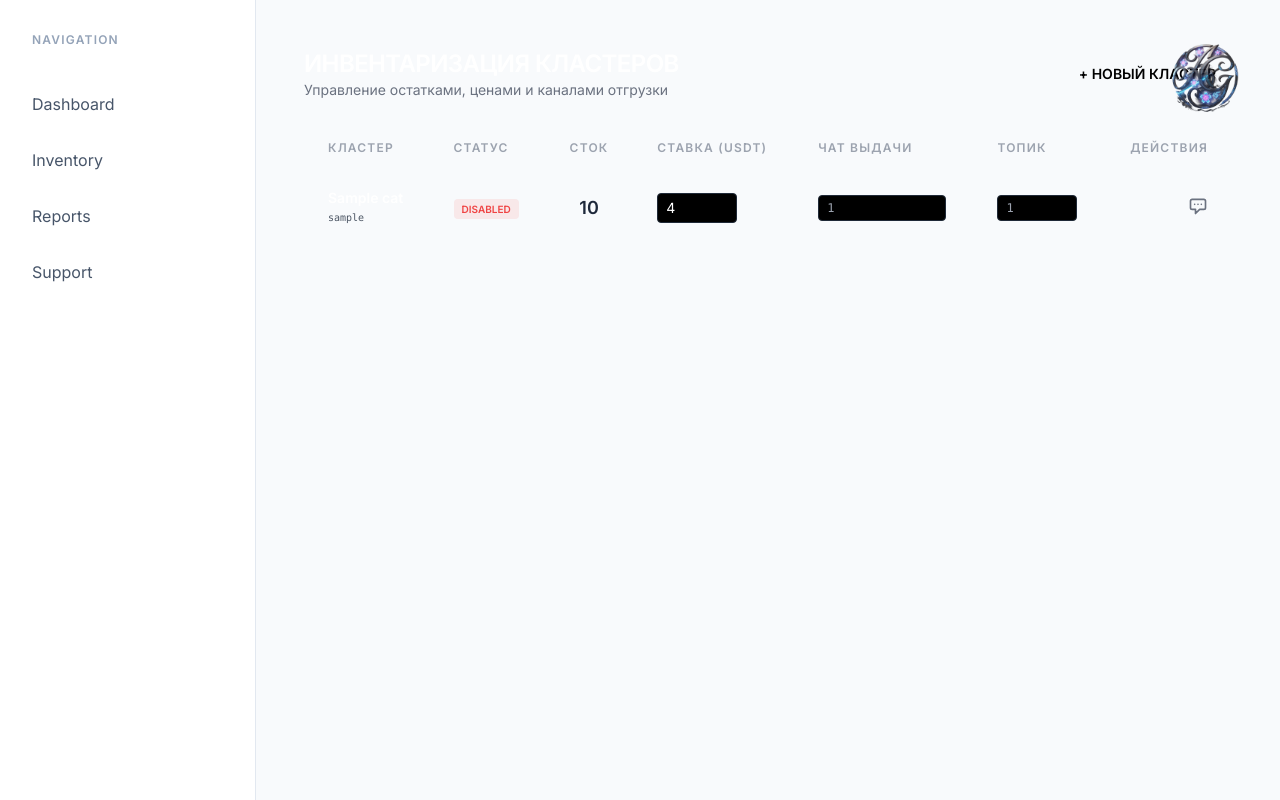
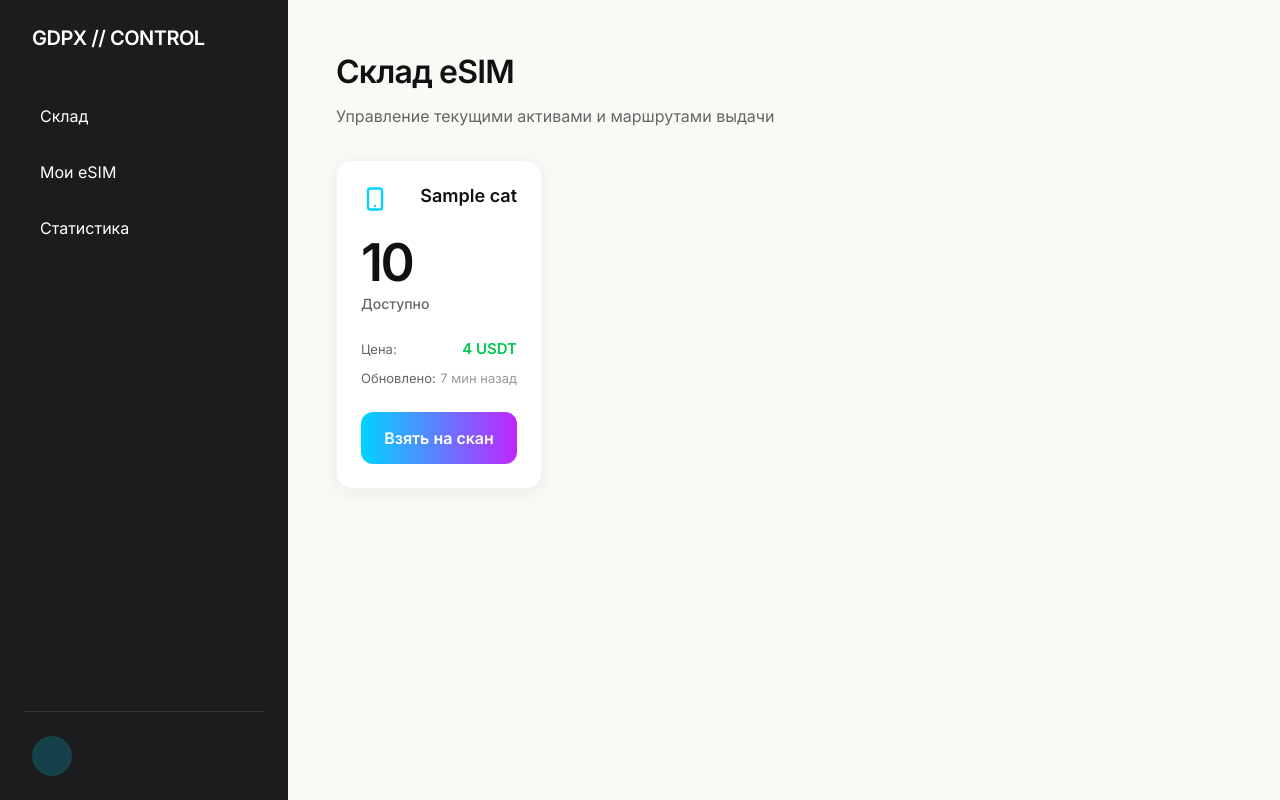
Before and after one commit to murkak23-afk/gdpx_academy, a Python web app: template src/api/templates/inventory.html in a window 1280 px wide. Run offline with Jinja, Linux system fonts and the light colour scheme; the template is opened without the code that fills it: most values are stand-ins (such as "Sample title", 1, 10 or a date in 2020); some libraries are stand-ins or nearby versions.

Commit message:
sync: force update all templates and styles

```diff
--- a/src/api/templates/base.html
+++ b/src/api/templates/base.html
@@ -3,48 +3,71 @@
 <head>
     <meta charset="UTF-8">
     <meta name="viewport" content="width=device-width, initial-scale=1.0">
-    <title>{% block title %}GDPX // NEXUS{% endblock %}</title>
+    <title>{% block title %}GDPX // CONTROL{% endblock %}</title>
     <script src="https://cdn.tailwindcss.com"></script>
-    <script src="https://unpkg.com/htmx.org@1.9.10"></script>
-    <script defer src="https://unpkg.com/alpinejs@3.x.x/dist/cdn.min.js"></script>
-    <link href="https://fonts.googleapis.com/css2?family=Inter:wght@300;400;500;600&display=swap" rel="stylesheet">
-
+    <script>
+        tailwind.config = {
+            theme: {
+                extend: {
+                    colors: {
+                        nexus: {
+                            cyan: '#00D4FF',
+                            sakura: '#C026FF',
+                            bg: '#FAF9F6',
+                            sidebar: '#1C1C1E',
+                            text: '#111111',
+                            muted: '#666666'
+                        }
+                    },
+                    boxShadow: {
+                        'neon': '0 0 15px rgba(0, 212, 255, 0.2)',
+                    }
+                }
+            }
+        }
+    </script>
+    <link href="https://fonts.googleapis.com/css2?family=Inter:wght@400;500;600&display=swap" rel="stylesheet">
     <style>
-        body { background-color: #F8FAFC; color: #1E293B; font-family: 'Inter', sans-serif; }
-        .glass-panel {
-            background: rgba(255, 255, 255, 0.7);
-            backdrop-filter: blur(12px);
-            border: 1px solid rgba(226, 232, 240, 0.8);
-        }
-        .sidebar-item-active { background: #00d2ff !important; color: white !important; }
+        body { font-family: 'Inter', sans-serif; }
+        .sidebar-active { background: linear-gradient(90deg, #00D4FF 0%, #C026FF 100%); color: white; }
     </style>
 </head>
-<body class="h-screen overflow-hidden flex">
-
-    <!-- Логотип в правом верхнем углу -->
-    <div class="fixed top-8 right-8 z-50">
-        <img src="/assets/logo.png" class="w-24 h-auto opacity-90 hover:opacity-100 transition-opacity" alt="GDPX Logo">
-    </div>
+<body class="bg-nexus-bg text-nexus-text h-screen flex">
 
     <!-- Sidebar -->
-    <aside class="w-64 bg-white border-r border-slate-200 flex flex-col z-20">
-        <div class="p-8">
-            <h2 class="text-xs font-bold text-slate-400 uppercase tracking-widest">Navigation</h2>
+    <aside class="w-72 bg-nexus-sidebar text-white flex flex-col p-6">
+        <div class="mb-10 px-2">
+            <h1 class="text-xl font-bold tracking-tight">GDPX // CONTROL</h1>
         </div>
 
-        <nav class="flex-1 px-4 space-y-2">
-            <a href="/nexus" class="block py-3 px-4 rounded-xl transition-all {% if active_page == 'dashboard' %}sidebar-item-active shadow-lg shadow-blue-500/20{% else %}text-slate-600 hover:bg-slate-100{% endif %}">Dashboard</a>
-            <a href="/nexus/inventory" class="block py-3 px-4 rounded-xl transition-all {% if active_page == 'inventory' %}sidebar-item-active shadow-lg{% else %}text-slate-600 hover:bg-slate-100{% endif %}">Inventory</a>
-            <a href="/nexus/reports" class="block py-3 px-4 rounded-xl transition-all {% if active_page == 'reports' %}sidebar-item-active shadow-lg{% else %}text-slate-600 hover:bg-slate-100{% endif %}">Reports</a>
-            <a href="/nexus/tickets" class="block py-3 px-4 rounded-xl transition-all {% if active_page == 'tickets' %}sidebar-item-active shadow-lg{% else %}text-slate-600 hover:bg-slate-100{% endif %}">Support</a>
+        <nav class="flex-1 space-y-2">
+            <!-- Ролевое меню -->
+            {% if user.role == 'ADMIN' %}
+            <a href="/nexus" class="block py-3 px-4 rounded-xl hover:bg-white/5 transition">Dashboard</a>
+            <a href="/nexus/admin" class="block py-3 px-4 rounded-xl hover:bg-white/5 transition">Управление ботами</a>
+            {% endif %}
+
+            <a href="/nexus/inventory" class="block py-3 px-4 rounded-xl hover:bg-white/5 transition">Склад</a>
+            <a href="/nexus/my-esim" class="block py-3 px-4 rounded-xl hover:bg-white/5 transition">Мои eSIM</a>
+            <a href="/nexus/reports" class="block py-3 px-4 rounded-xl hover:bg-white/5 transition">Статистика</a>
         </nav>
+
+        <div class="mt-auto border-t border-white/10 pt-6 px-2">
+            <div class="flex items-center gap-3">
+                <div class="w-10 h-10 rounded-full bg-nexus-cyan/20 flex items-center justify-center font-bold text-nexus-cyan">
+                    {{ user.username[0]|upper }}
+                </div>
+                <div>
+                    <div class="text-sm font-semibold">{{ user.username }}</div>
+                    <div class="text-xs text-nexus-muted">{{ user.role }}</div>
+                </div>
+            </div>
+        </div>
     </aside>
 
-    <!-- Main Content -->
+    <!-- Main -->
     <main class="flex-1 overflow-y-auto p-12">
-        <div class="max-w-[1600px] mx-auto">
-            {% block content %}{% endblock %}
-        </div>
+        {% block content %}{% endblock %}
     </main>
 
 </body>
--- /dev/null
+++ b/src/api/templates/components/cards.html
@@ -0,0 +1,41 @@
+{% macro inventory_card(category, stock_count) %}
+<div class="group bg-white p-6 rounded-[16px] border border-slate-100 shadow-[0_4px_20px_rgba(17,17,17,0.06)]
+            hover:shadow-[0_10px_30px_rgba(0,212,255,0.18)] hover:-translate-y-1 transition-all duration-300 ease-out">
+
+    <!-- Заголовок -->
+    <div class="flex justify-between items-start mb-6">
+        <div class="text-[#00D4FF] group-hover:text-[#C026FF] transition-colors duration-300">
+            <svg class="w-7 h-7" fill="none" stroke="currentColor" viewBox="0 0 24 24">
+                <path stroke-linecap="round" stroke-linejoin="round" stroke-width="2" d="M12 18h.01M8 21h8a2 2 0 002-2V5a2 2 0 00-2-2H8a2 2 0 00-2 2v14a2 2 0 002 2z"/>
+            </svg>
+        </div>
+        <div class="text-right font-semibold text-[18px] text-[#111111] leading-tight">{{ category.title }}</div>
+    </div>
+
+    <!-- Данные -->
+    <div class="mb-6">
+        <div class="text-[52px] font-semibold tracking-tighter text-[#111111] leading-none">{{ stock_count }}</div>
+        <div class="text-[14px] text-[#666666] font-medium mt-1">Доступно</div>
+    </div>
+
+    <!-- Инфо-блоки -->
+    <div class="space-y-2 mb-6">
+        <div class="flex items-center justify-between">
+            <span class="text-[13px] text-[#666666]">Цена:</span>
+            <span class="text-[15px] font-semibold text-[#00C853]">{{ category.payout_rate }} USDT</span>
+        </div>
+        <div class="flex items-center justify-between">
+            <span class="text-[13px] text-[#666666]">Обновлено:</span>
+            <span class="text-[13px] text-[#999]">7 мин назад</span>
+        </div>
+    </div>
+
+    <!-- Кнопка действия -->
+    <button onclick="openModal('{{ category.id }}')"
+            class="w-full h-[52px] rounded-[12px] font-semibold text-white text-[16px]
+                   bg-gradient-to-r from-[#00D4FF] to-[#C026FF]
+                   hover:shadow-[0_0_25px_rgba(0,212,255,0.4)] active:scale-[0.98] transition-all">
+        Взять на скан
+    </button>
+</div>
+{% endmacro %}
--- a/src/api/templates/inventory.html
+++ b/src/api/templates/inventory.html
@@ -1,90 +1,40 @@
 {% extends "base.html" %}
+{% import "components/cards.html" as cards %}
 
 {% block title %}GDPX // INVENTORY{% endblock %}
 
 {% block content %}
-<div class="space-y-6">
-    <div class="flex justify-between items-center">
+<div class="space-y-8">
+    <!-- Header -->
+    <div class="flex justify-between items-end">
         <div>
-            <h1 class="text-2xl font-bold text-white uppercase tracking-tight">Инвентаризация кластеров</h1>
-            <p class="text-gray-500 text-sm">Управление остатками, ценами и каналами отгрузки</p>
+            <h1 class="text-[32px] font-semibold text-[#111111] tracking-tight">Склад eSIM</h1>
+            <p class="text-[#666666] mt-2">Управление текущими активами и маршрутами выдачи</p>
         </div>
-        <button class="bg-accent text-black px-4 py-2 rounded-lg font-bold text-sm hover:opacity-80 transition-all">
-            + НОВЫЙ КЛАСТЕР
-        </button>
     </div>
 
-    <!-- Таблица -->
-    <div class="bg-premium rounded-2xl premium-border overflow-hidden sakura-shadow">
-        <table class="w-full text-left border-collapse">
-            <thead class="bg-white/5 text-gray-400 text-xs uppercase tracking-widest">
-                <tr>
-                    <th class="px-6 py-4 font-semibold">Кластер</th>
-                    <th class="px-6 py-4 font-semibold">Статус</th>
-                    <th class="px-6 py-4 font-semibold text-center">Сток</th>
-                    <th class="px-6 py-4 font-semibold">Ставка (USDT)</th>
-                    <th class="px-6 py-4 font-semibold">Чат выдачи</th>
-                    <th class="px-6 py-4 font-semibold">Топик</th>
-                    <th class="px-6 py-4 font-semibold text-right">Действия</th>
-                </tr>
-            </thead>
-            <tbody class="divide-y divide-gray-800 text-sm">
-                {% for cat in categories %}
-                <tr class="hover:bg-white/[0.02] transition-colors">
-                    <td class="px-6 py-4">
-                        <div class="font-bold text-white">{{ cat.title }}</div>
-                        <div class="text-[10px] text-gray-600 font-mono">{{ cat.slug }}</div>
-                    </td>
-                    <td class="px-6 py-4">
-                        {% if cat.is_active %}
-                            <span class="px-2 py-1 bg-green-500/10 text-green-500 rounded text-[10px] font-bold">ACTIVE</span>
-                        {% else %}
-                            <span class="px-2 py-1 bg-red-500/10 text-red-500 rounded text-[10px] font-bold">DISABLED</span>
-                        {% endif %}
-                    </td>
-                    <td class="px-6 py-4 text-center">
-                        <span class="text-accent font-bold text-lg">{{ stock[cat.id] }}</span>
-                    </td>
-                    <td class="px-6 py-4">
-                        <div class="flex items-center gap-2">
-                            <input type="number" step="0.01" value="{{ cat.payout_rate }}"
-                                   name="value"
-                                   hx-post="/nexus/inventory/update/{{ cat.id }}"
-                                   hx-vals='{"field": "payout_rate"}'
-                                   hx-trigger="change"
-                                   hx-swap="outerHTML"
-                                   class="bg-black border border-gray-800 rounded px-2 py-1 w-20 text-white focus:border-accent outline-none">
-                        </div>
-                    </td>
-                    <td class="px-6 py-4">
-                        <input type="text" value="{{ cat.delivery_chat_id or '' }}"
-                               placeholder="Chat ID"
-                               name="value"
-                               hx-post="/nexus/inventory/update/{{ cat.id }}"
-                               hx-vals='{"field": "delivery_chat_id"}'
-                               hx-trigger="change"
-                               hx-swap="outerHTML"
-                               class="bg-black border border-gray-800 rounded px-2 py-1 w-32 text-gray-400 focus:border-accent outline-none text-xs font-mono">
-                    </td>
-                    <td class="px-6 py-4">
-                        <input type="text" value="{{ cat.delivery_thread_id or '' }}"
-                               placeholder="Thread ID"
-                               name="value"
-                               hx-post="/nexus/inventory/update/{{ cat.id }}"
-                               hx-vals='{"field": "delivery_thread_id"}'
-                               hx-trigger="change"
-                               hx-swap="outerHTML"
-                               class="bg-black border border-gray-800 rounded px-2 py-1 w-20 text-gray-400 focus:border-accent outline-none text-xs font-mono">
-                    </td>
-                    <td class="px-6 py-4 text-right">
-                        <button class="text-gray-500 hover:text-accent transition-colors" title="Обсудить кластер">
-                            <svg class="w-5 h-5 ml-auto" fill="none" stroke="currentColor" viewBox="0 0 24 24"><path stroke-linecap="round" stroke-linejoin="round" stroke-width="2" d="M8 10h.01M12 10h.01M16 10h.01M9 16H5a2 2 0 01-2-2V6a2 2 0 012-2h14a2 2 0 012 2v8a2 2 0 01-2 2h-5l-5 5v-5z"/></svg>
-                        </button>
-                    </td>
-                </tr>
-                {% endfor %}
-            </tbody>
-        </table>
+    <!-- Grid -->
+    <div class="grid grid-cols-1 md:grid-cols-2 lg:grid-cols-4 gap-6">
+        {% for cat in categories %}
+            {{ cards.inventory_card(cat, stock[cat.id]) }}
+        {% endfor %}
     </div>
 </div>
+
+<!-- Modal -->
+<div id="modal" class="hidden fixed inset-0 z-50 flex items-center justify-center p-4 bg-black/20 backdrop-blur-sm transition-opacity">
+    <div class="bg-white p-8 rounded-[16px] shadow-2xl w-full max-w-sm">
+        <h3 class="text-xl font-bold mb-4">Подтверждение действия</h3>
+        <p class="text-slate-600 mb-6">Вы уверены, что хотите взять SIM-карты из этого кластера в работу?</p>
+        <div class="flex gap-3">
+            <button onclick="closeModal()" class="flex-1 py-3 rounded-lg border border-slate-200 hover:bg-slate-50 transition">Отмена</button>
+            <button class="flex-1 py-3 rounded-lg bg-nexus-cyan text-white font-bold hover:shadow-neon transition">Подтвердить</button>
+        </div>
+    </div>
+</div>
+
+<script>
+    function openModal(id) { document.getElementById('modal').classList.remove('hidden'); }
+    function closeModal() { document.getElementById('modal').classList.add('hidden'); }
+</script>
 {% endblock %}
```
